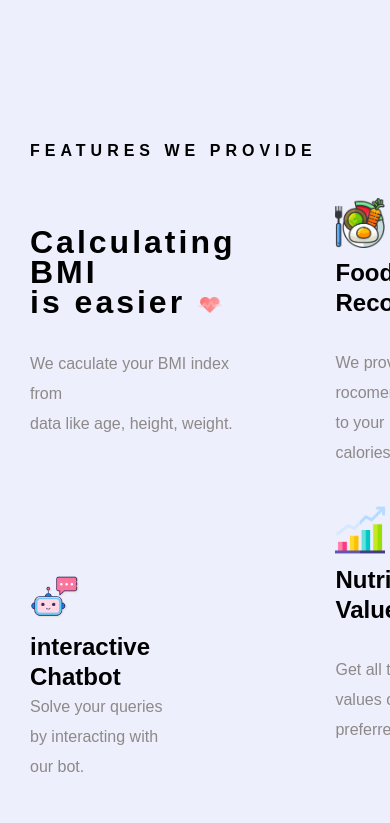
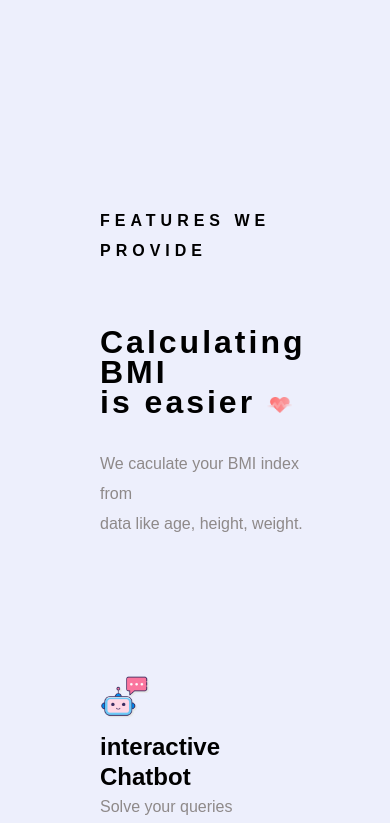
Before and after one commit to Govamarket/Programming, a React (Create React App) app: page / in a window 390 px wide. Shown: the part 1101-1924 px from the top of the page. Built offline with nearby package versions, Linux system fonts and the light colour scheme.

Commit message:
initial commit

```diff
--- a/src/component/Footer.css
+++ b/src/component/Footer.css
@@ -90,7 +90,7 @@ margin-left: 20px;
 margin-bottom: 0px;
 }
 
-@media (max-width: 900px) {
+@media (max-width: 768px) {
   .footer-container{
     display: grid;
     grid-template-columns: auto auto auto;
@@ -108,8 +108,7 @@ margin-bottom: 0px;
     margin-top: 20px;
     margin-left: 20px;
     margin-bottom: 0px;
-    border-bottom: 2px solid #ccc;
-    width: 100%;
+    width: auto;
     }
 
 }
--- a/src/component/Footer.js
+++ b/src/component/Footer.js
@@ -117,6 +117,7 @@ function Footer() {
       <section className="all-right">
     <p>© Copyright 2011-2021 www.dapplab.co All rights reserved. Developed by Wecode.</p>
       </section>
+      <hr></hr>
     </div>
   );
 }
--- a/src/component/Landpage.css
+++ b/src/component/Landpage.css
@@ -279,8 +279,7 @@ section CiImageOn{
     }
 
     .new-page{
-    padding: 10px;
-    margin: 20px;
+
     }
 
     .rows{
```
